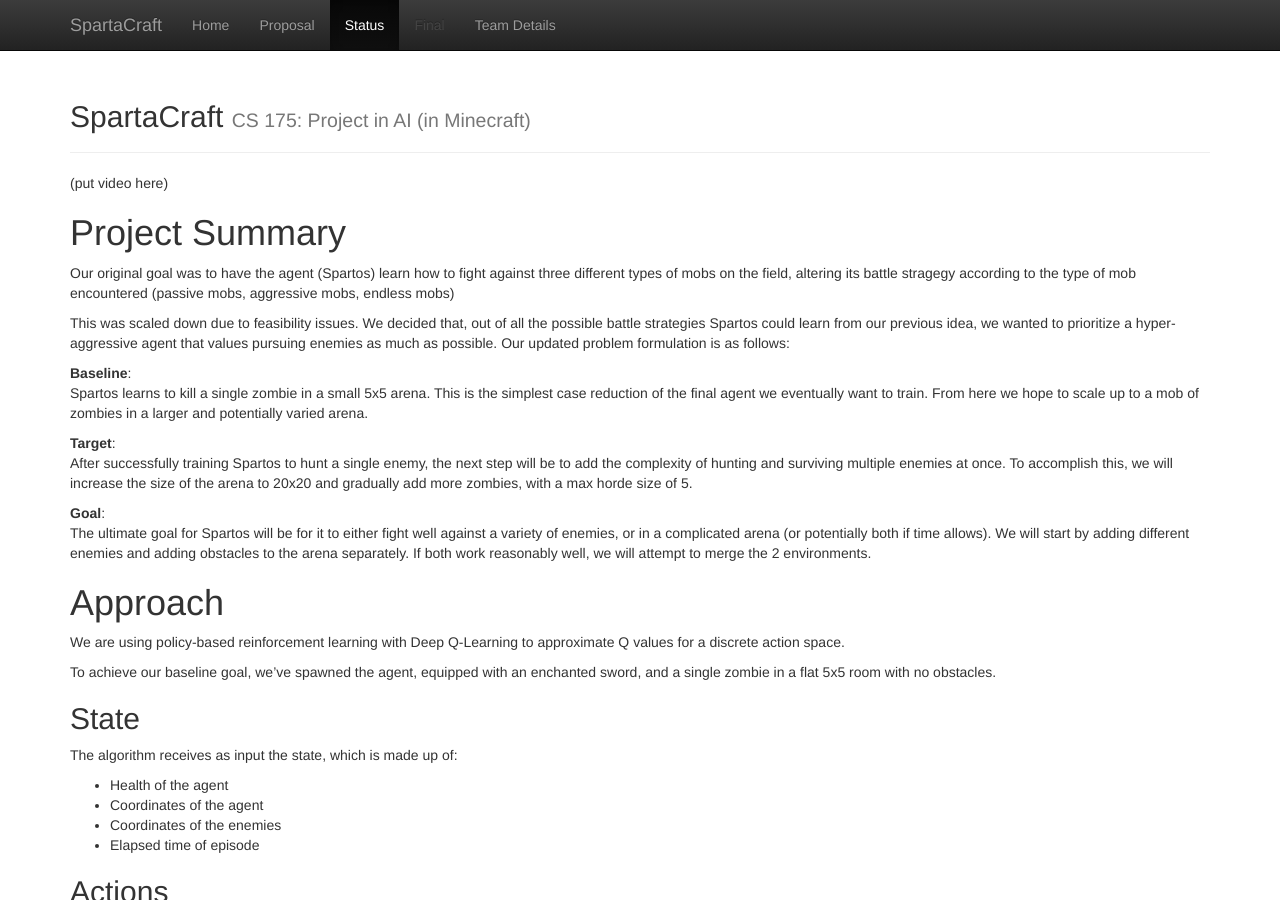
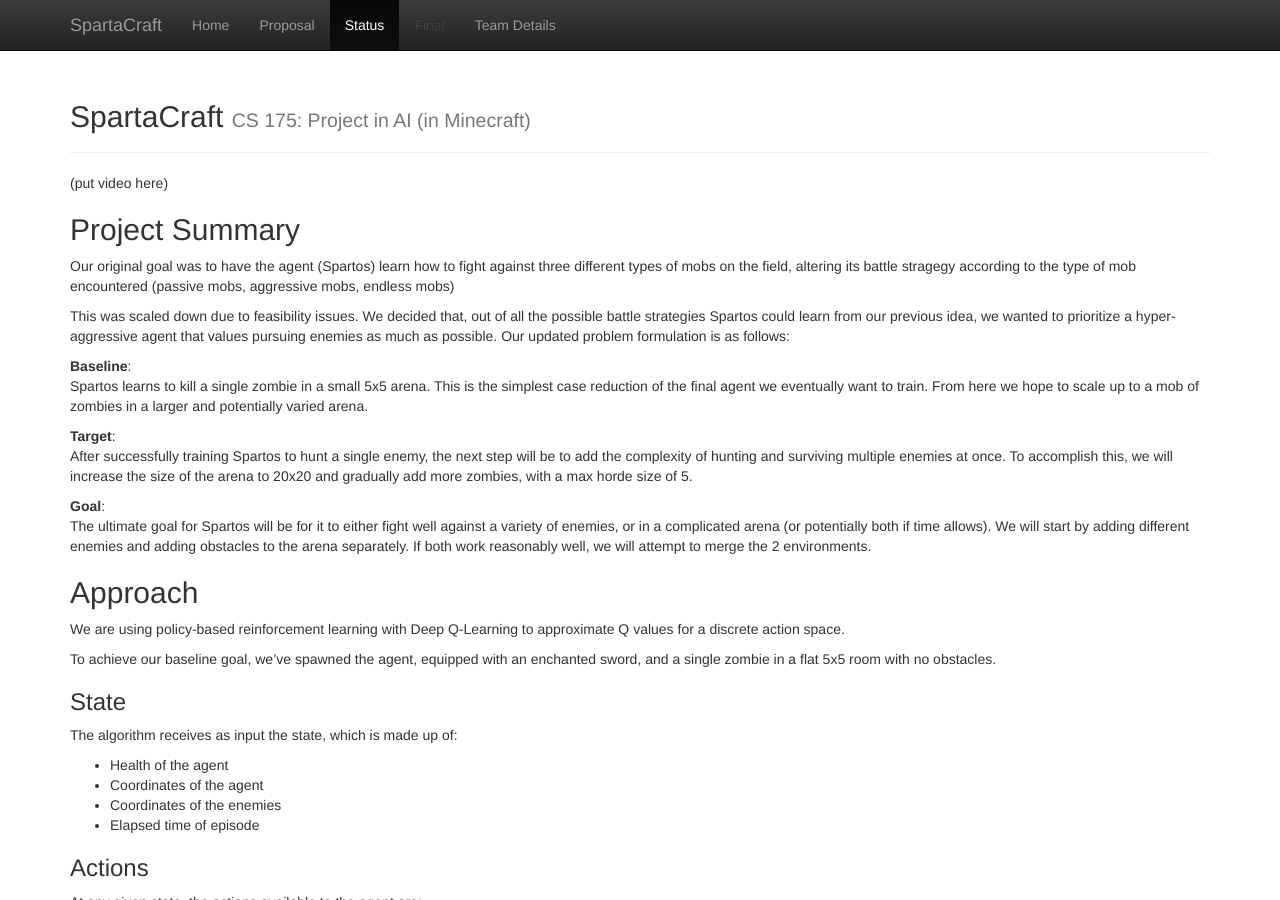
Before and after one commit to brongan/SpartaCraft, a Jekyll site: the page built from docs/status.md, in a window 1280 px wide and 900 px high. Built offline with Jekyll 4.4.1, drawn with Linux system fonts in a browser that asks for light colours.

Commit message:
cosmetic changes

```diff
--- a/docs/status.md
+++ b/docs/status.md
@@ -4,7 +4,7 @@ title: Status
 ---
 (put video here)
 
-# Project Summary
+## Project Summary
 Our original goal was to have the agent (Spartos) learn how to fight against three different types of mobs on the field, altering its battle stragegy according to the type of mob encountered (passive mobs, aggressive mobs, endless mobs)
 
 This was scaled down due to feasibility issues. We decided that, out of all the possible battle strategies Spartos could learn from our previous idea, we wanted to prioritize a hyper-aggressive agent that values pursuing enemies as much as possible. Our updated problem formulation is as follows:
@@ -18,19 +18,19 @@ After successfully training Spartos to hunt a single enemy, the next step will b
 __Goal__:<br>
 The ultimate goal for Spartos will be for it to either fight well against a variety of enemies, or in a complicated arena (or potentially both if time allows). We will start by adding different enemies and adding obstacles to the arena separately. If both work reasonably well, we will attempt to merge the 2 environments.
 
-# Approach
+## Approach
 We are using policy-based reinforcement learning with Deep Q-Learning to approximate Q values for a discrete action space.
 
 To achieve our baseline goal, we've spawned the agent, equipped with an enchanted sword, and a single zombie in a flat 5x5 room with no obstacles.
 
-## State
+### State
 The algorithm receives as input the state, which is made up of:
 - Health of the agent
 - Coordinates of the agent
 - Coordinates of the enemies
 - Elapsed time of episode
 
-## Actions
+### Actions
 At any given state, the actions available to the agent are:
 - Start moving forwards
 - Start moving backwards
@@ -40,7 +40,7 @@ At any given state, the actions available to the agent are:
 - Stop turning
 - Attack
 
-## Rewards
+### Rewards
 The agent receives the following rewards for the following events:
 - Agent lands successful hit/kill: +40
 - Agent takes damage: -5
@@ -48,14 +48,14 @@ The agent receives the following rewards for the following events:
 - Agent survives a state: +0.03
 - Proximity reward (not yet implemented; may need to add to increase the aggressiveness of the agent)
 
-# Evaluation
+## Evaluation
 
-# Remaining Goals & Challenges
+## Remaining Goals & Challenges
 - Put Spartos against a variety of enemies, or a horde of one type of enemy
 - Reduce strength of sword so Spartos has to go in for multiple hits
 - Add verticality to the arena by adding obstacles and cliffs
 
-# Resources Used
+## Resources Used
 __RL Algorithms__:<br>
 - http://incompleteideas.net/book/RLbook2018.pdf
 - http://incompleteideas.net/tiles/tiles3.html
```
